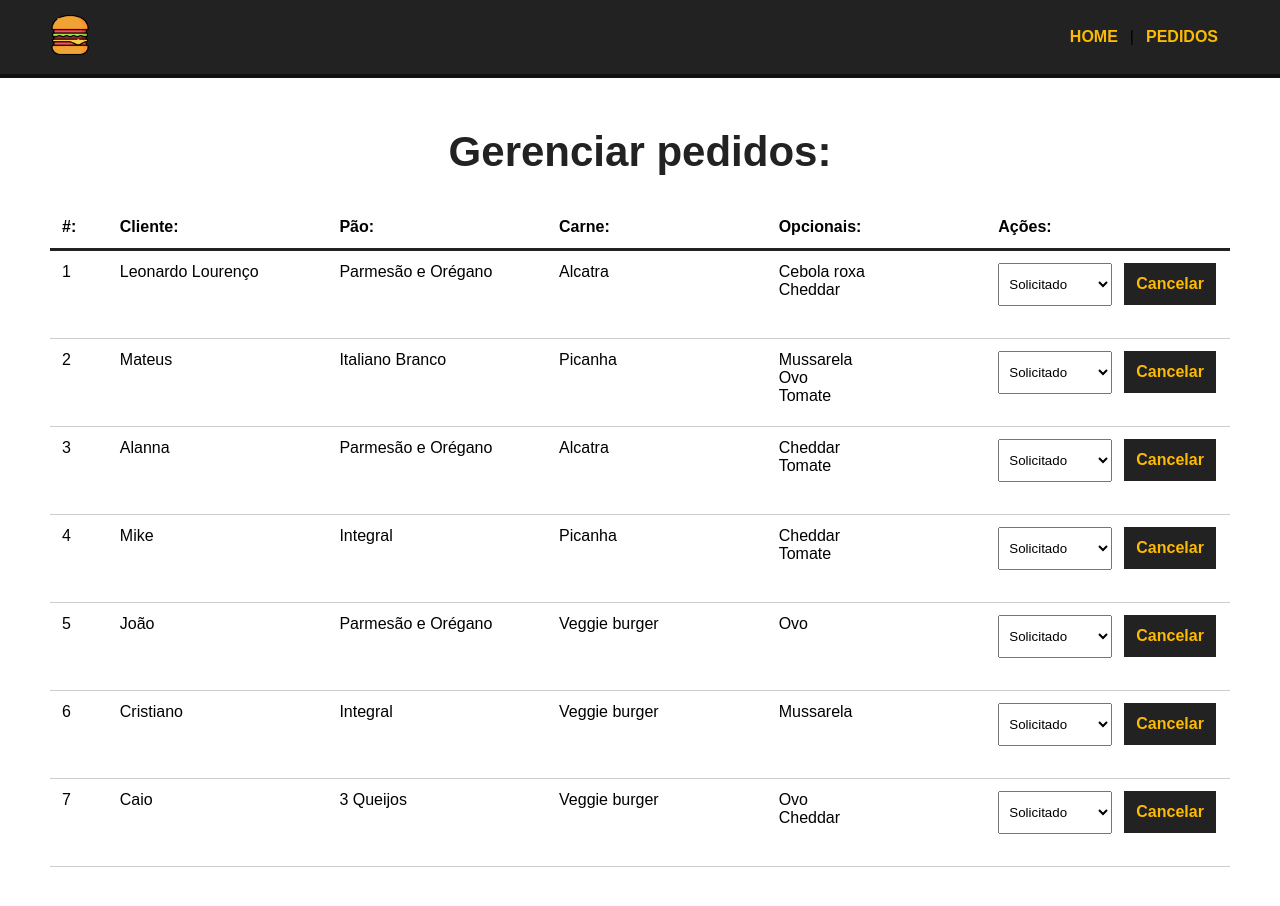
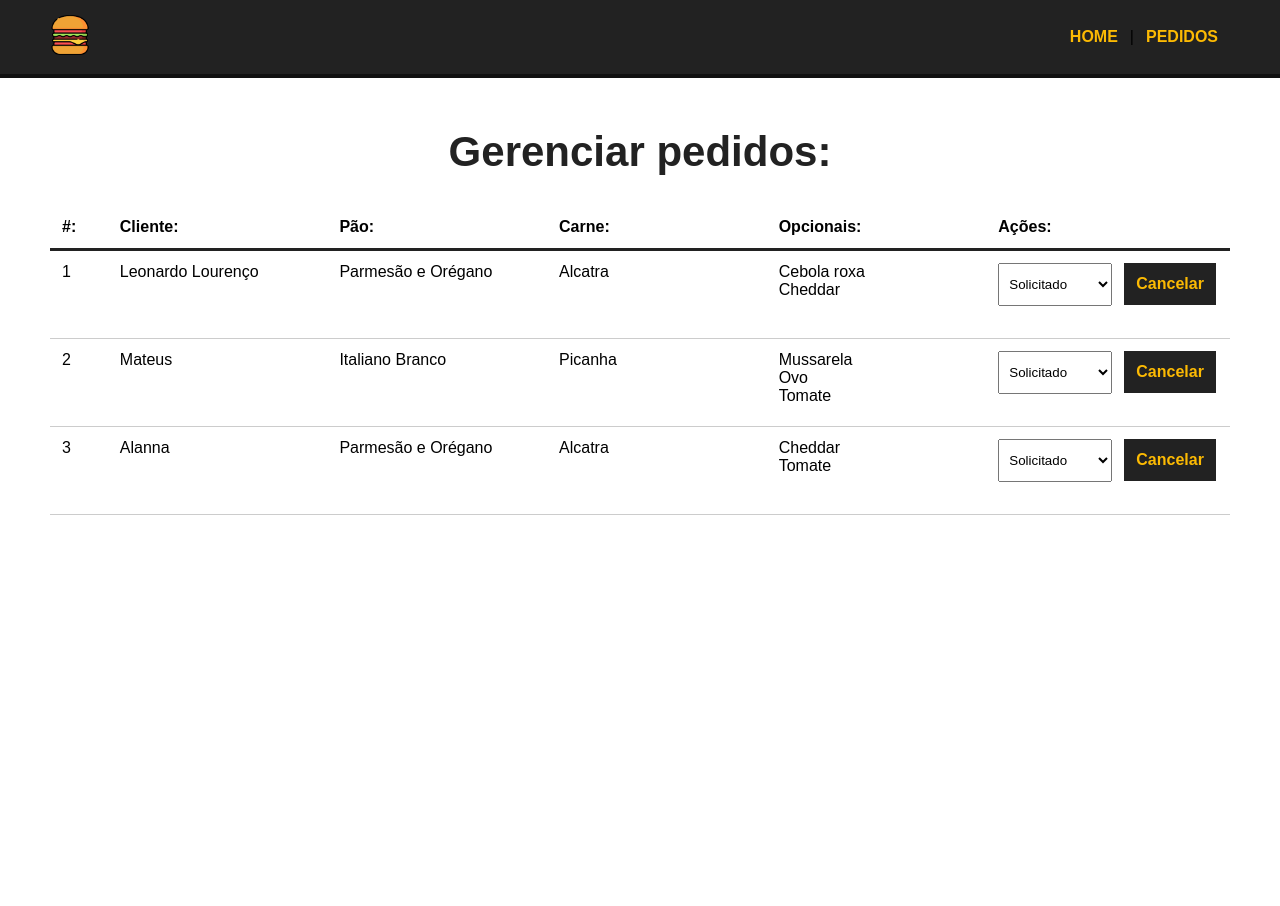
Before and after one commit to mateusmaranhao12/make_your_burger, a Vue app: page /pedidos in a window 1280 px wide. Shown: the top 906 px of the page. After the commit the page ends 800 px from the top, so only its background shows below. Built offline with nearby package versions, Linux system fonts and the light colour scheme; data requests are answered from the project's data file.

Commit message:
Implements function deleteBurger

```diff
--- a/db/db.json
+++ b/db/db.json
@@ -115,48 +115,6 @@
       ],
       "status": "Solicitado",
       "id": 3
-    },
-    {
-      "nome": "Mike",
-      "carne": "Picanha",
-      "pao": "Integral",
-      "opcionais": [
-        "Cheddar",
-        "Tomate"
-      ],
-      "status": "Solicitado",
-      "id": 4
-    },
-    {
-      "nome": "João",
-      "carne": "Veggie burger",
-      "pao": "Parmesão e Orégano",
-      "opcionais": [
-        "Ovo"
-      ],
-      "status": "Solicitado",
-      "id": 5
-    },
-    {
-      "nome": "Cristiano",
-      "carne": "Veggie burger",
-      "pao": "Integral",
-      "opcionais": [
-        "Mussarela"
-      ],
-      "status": "Solicitado",
-      "id": 6
-    },
-    {
-      "nome": "Caio",
-      "carne": "Veggie burger",
-      "pao": "3 Queijos",
-      "opcionais": [
-        "Ovo",
-        "Cheddar"
-      ],
-      "status": "Solicitado",
-      "id": 7
     }
   ]
 }
--- a/src/components/Dashboard.vue
+++ b/src/components/Dashboard.vue
@@ -30,7 +30,7 @@
                                 {{ s.tipo }}
                             </option>
                         </select>
-                        <button class="delete-btn">Cancelar</button>
+                        <button class="delete-btn" @click="deleteBurger(burger.id)">Cancelar</button>
                     </div>
                 </div>
             </div>
@@ -71,6 +71,18 @@
                 const data = await req.json()
 
                 this.status = data
+            },
+
+            async deleteBurger(id) {
+                const req = await fetch (`http://localhost:3000/burgers/${id}`, {
+                    method: "DELETE"
+                })
+
+                const res = await req.json
+
+                //msg
+
+                this.getPedidos()
             }
         },
 
```
